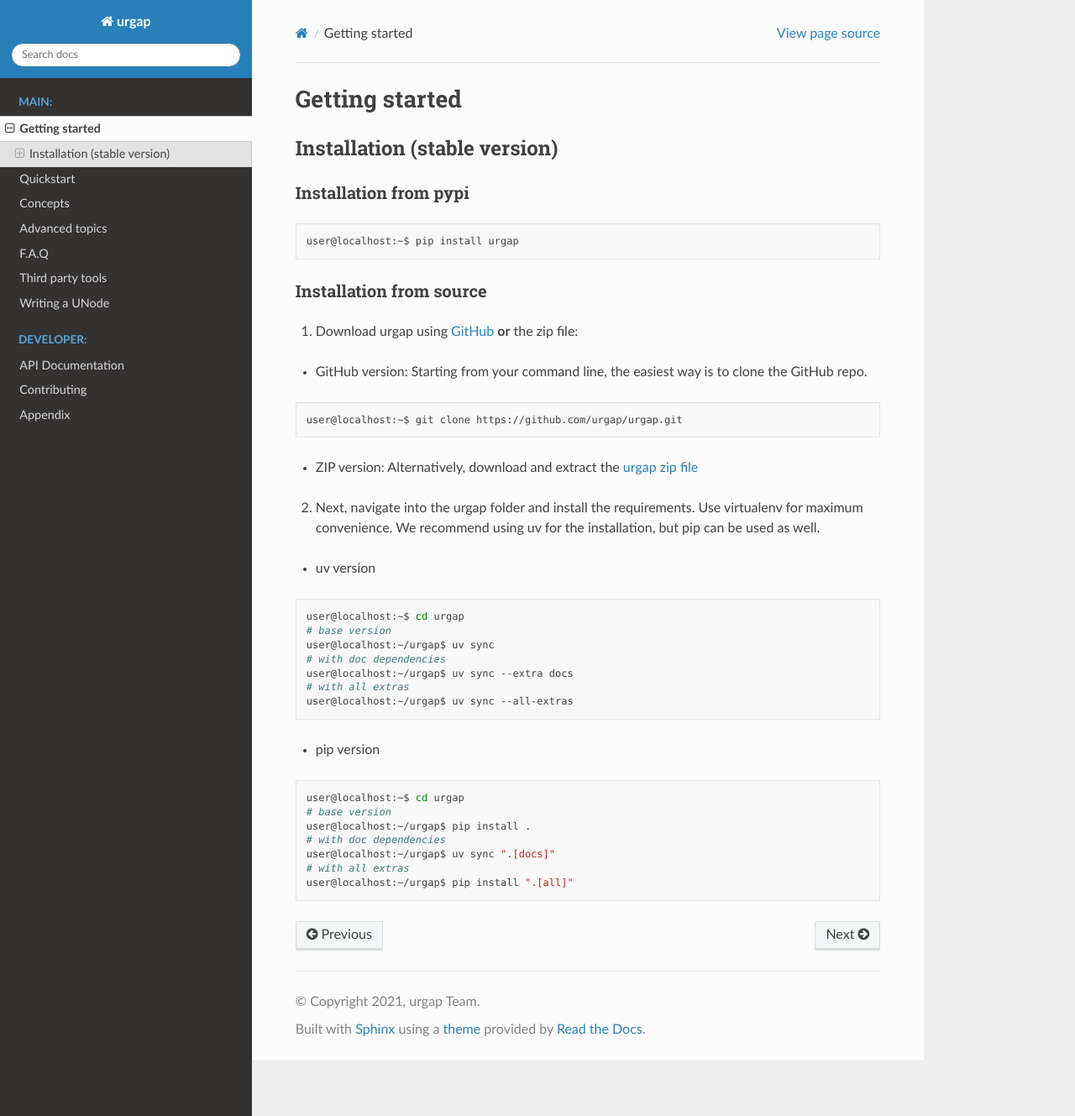
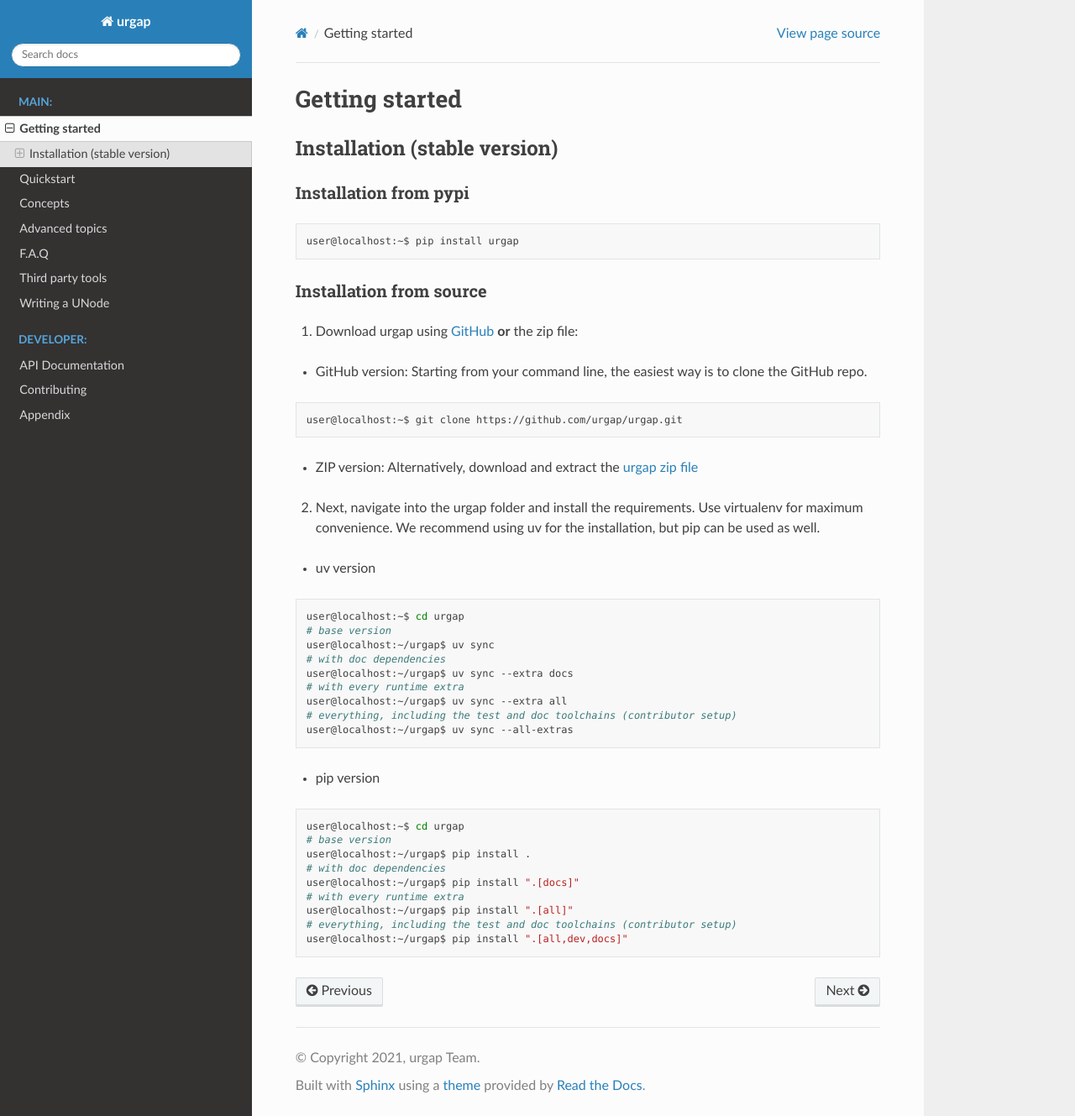
Before and after one commit to urgap/urgap, a Sphinx documentation site: the page built from docs/source/getting_started.rst, in a window 1280 px wide and 1329 px high. Shown: the whole window at 84% size. Built offline with Sphinx 7.4.7 and the Read the Docs theme 3.1.0, drawn with Linux system fonts in a browser that asks for light colours; pages that are not in the unit, such as notebooks, are missing from menus.

Commit message:
various fixes

```diff
--- a/docs/source/getting_started.rst
+++ b/docs/source/getting_started.rst
@@ -43,7 +43,9 @@
     user@localhost:~/urgap$ uv sync
     # with doc dependencies
     user@localhost:~/urgap$ uv sync --extra docs
-    # with all extras
+    # with every runtime extra
+    user@localhost:~/urgap$ uv sync --extra all
+    # everything, including the test and doc toolchains (contributor setup)
     user@localhost:~/urgap$ uv sync --all-extras
 
 * pip version
@@ -54,6 +56,8 @@
     # base version
     user@localhost:~/urgap$ pip install .
     # with doc dependencies
-    user@localhost:~/urgap$ uv sync ".[docs]"
-    # with all extras
+    user@localhost:~/urgap$ pip install ".[docs]"
+    # with every runtime extra
     user@localhost:~/urgap$ pip install ".[all]"
+    # everything, including the test and doc toolchains (contributor setup)
+    user@localhost:~/urgap$ pip install ".[all,dev,docs]"
```
Also changed, not shown: README.rst (+5 -5 lines), pyproject.toml (+19 -11 lines), 8 other files.
